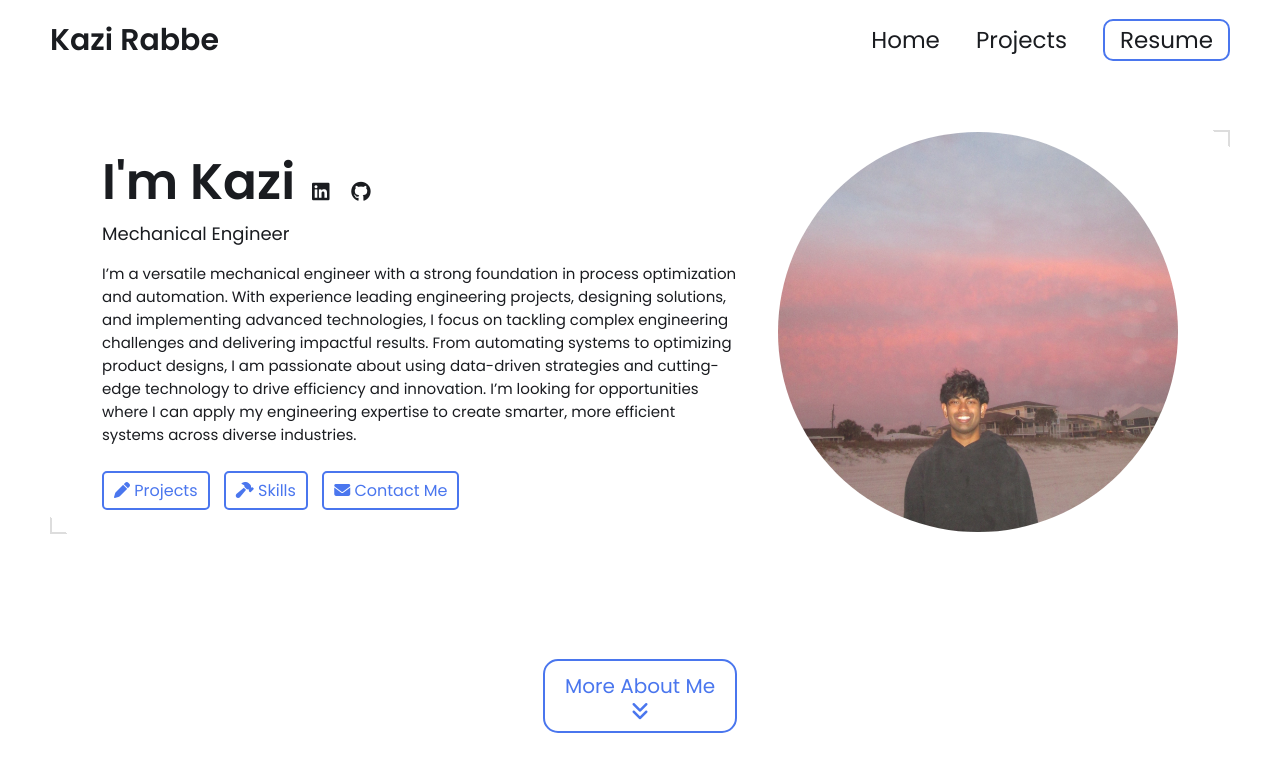
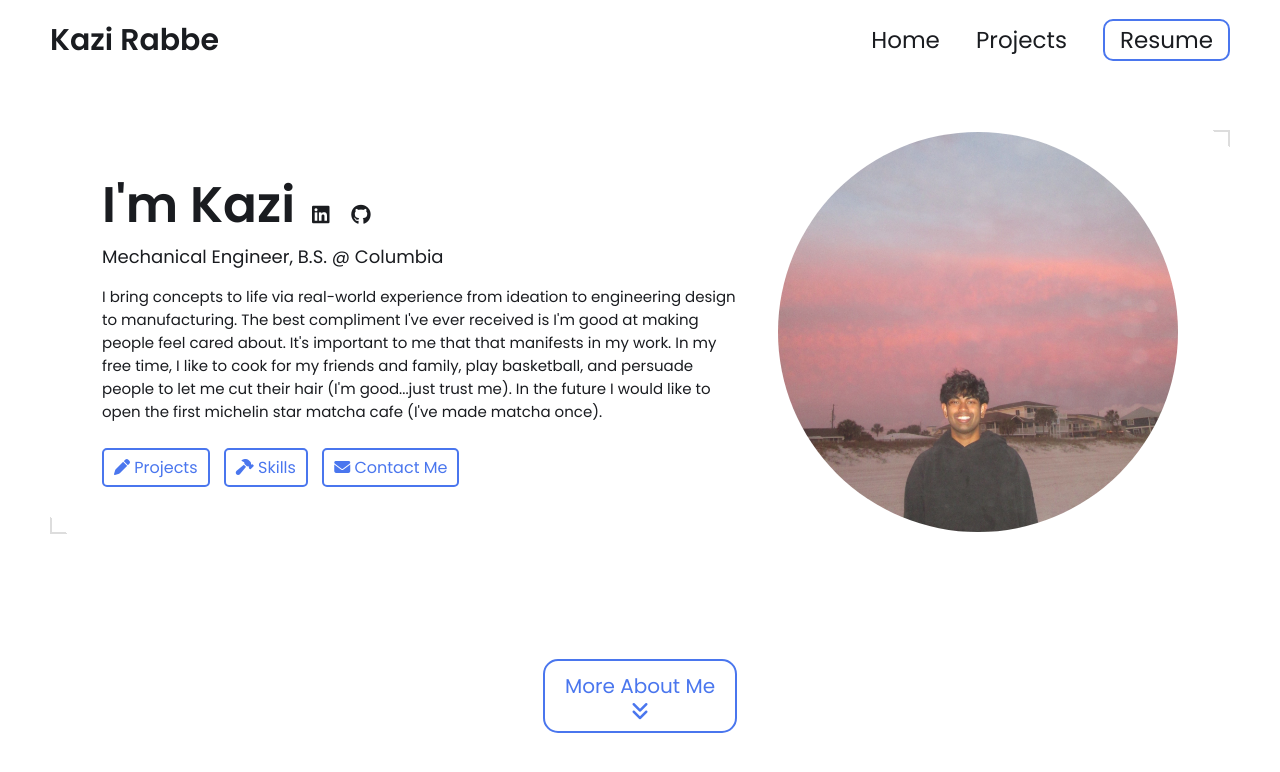
Before and after one commit to kazi-rabbe/kazi-rabbe.github.io, a Jekyll site: the page built from index.html, in a window 1280 px wide and 900 px high. Shown: the top 772 px of the window. Built offline with Jekyll 4.4.1, drawn with Linux system fonts in a browser that asks for light colours.

Commit message:
Update _config.yml

```diff
--- a/_config.yml
+++ b/_config.yml
@@ -13,9 +13,14 @@ title: Kazi Rabbe's Portfolio # This is what shows up in the tab of the browser
 
 # Hero Section
 name: Kazi Rabbe
-headline: Mechanical Engineer
+headline: Mechanical Engineer, B.S. @ Columbia
 description: >- # dont remove this line. this will ignore all new lines until the next section
-  I’m a versatile mechanical engineer with a strong foundation in process optimization and automation. With experience leading engineering projects, designing solutions, and implementing advanced technologies, I focus on tackling complex engineering challenges and delivering impactful results.  From automating systems to optimizing product designs, I am passionate about using data-driven strategies and cutting-edge technology to drive efficiency and innovation. I’m looking for opportunities where I can apply my engineering expertise to create smarter, more efficient systems across diverse industries.
+  I bring concepts to life via real-world experience from ideation to engineering design to manufacturing.
+
+  The best compliment I've ever received is I'm good at making people feel cared about. It's important to me that that manifests in my work. In my free time, I like to cook for my friends and family, play basketball, and persuade people to let me cut their hair (I'm good...just trust me).
+
+  In the future I would like to open the first michelin star matcha cafe (I've made matcha once).
+
 
 # Place your profile image in /assets/images/profile-image/folder and edit the file name
 profile_image: ./assets/images/profile-image/IMG_0642.JPG
```
